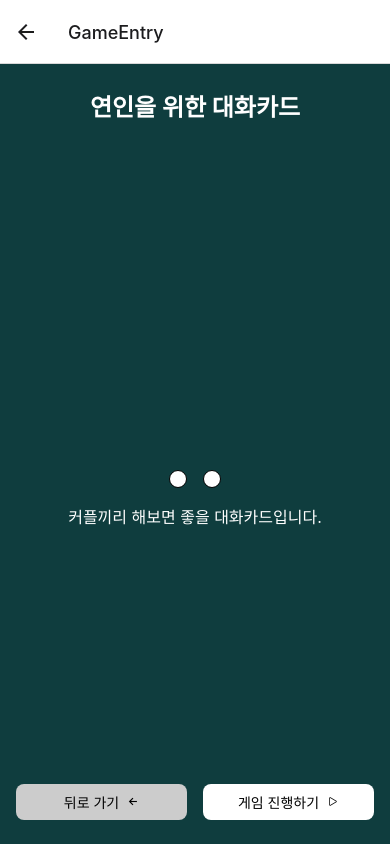
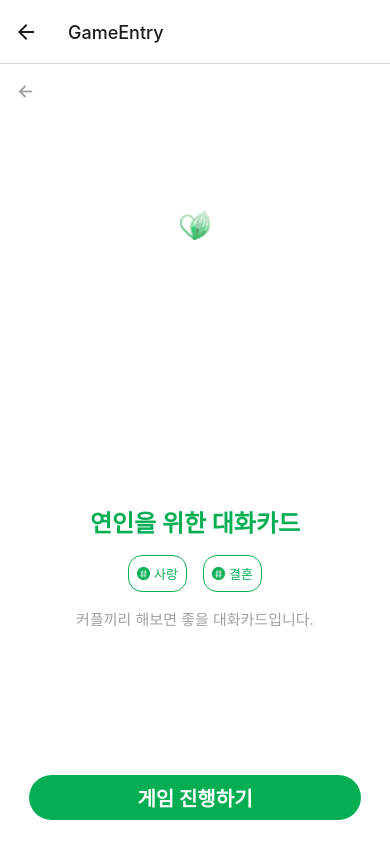
Before and after one commit to hanshinapt/h2h-frontend, a React Native app: screen /GameEntry in a window 390 px wide. Built offline with nearby package versions, Linux system fonts and the light colour scheme.

Commit message:
[style] GameEntry 페이지 디자인 작업

```diff
--- a/app/screens/gameEntry/gameEntry.tsx
+++ b/app/screens/gameEntry/gameEntry.tsx
@@ -1,4 +1,4 @@
-import { Text, ScrollView } from 'react-native';
+import { ScrollView, Text } from 'react-native';
 import { useSetRecoilState } from 'recoil';
 import styled from 'styled-components/native';
 import { NativeStackNavigationProp } from '@react-navigation/native-stack';
@@ -6,7 +6,6 @@ import { StackParamList } from '@/App';
 import { getGameInfo } from '@/api/GameEntryAPI';
 import ImageComponent from '@/components/common/Image';
 import ChipComponent from '@/components/gameEntry/Chip';
-import IconButtonComponent from '@/components/common/IconButton';
 import { deckIdState } from '@/store/GameStore';
 import Icon from 'react-native-vector-icons/Ionicons';
 
@@ -29,37 +28,46 @@ const GameEntry = ({ navigation }: GameEntryProps) => {
 
 	return (
 		<GameEntryContainer>
-			<GameTitle>{title}</GameTitle>
+			<ArrowBackButton onPress={navigation.goBack}>
+				<Icon name="arrow-back-outline" size={20} color="#a1a1a1" />
+			</ArrowBackButton>
 
 			<GameContentsWrapper>
+				<ImageComponent
+					width={30}
+					height={30}
+					imageUrl={require('@assets/logo.png')}
+				/>
 				<GameImageWrapper>
 					<ImageComponent imageUrl={require('@assets/love/love1.jpg')} />
 				</GameImageWrapper>
+				<GameTitle>{title}</GameTitle>
+
 				<GameChipsWrapper>
 					<ScrollView
 						horizontal
 						showsHorizontalScrollIndicator={false}
 						contentContainerStyle={{ gap: 16 }}>
 						{tags.map(({ id, name }) => (
-							<ChipComponent key={id} text={`# ${name}`} color="#51987F" />
+							<ChipComponent key={id} borderColor="#06AE53">
+								<ChipContents>
+									<ImageComponent
+										width={13}
+										height={13}
+										imageUrl={require('@assets/hashTag.jpg')}
+									/>
+									<ChipText>{name}</ChipText>
+								</ChipContents>
+							</ChipComponent>
 						))}
 					</ScrollView>
 				</GameChipsWrapper>
 				<GameDesc>{description}</GameDesc>
 			</GameContentsWrapper>
 
-			<ButtonsContainer>
-				<IconButtonComponent
-					bgColor="#CCCCCC"
-					onPress={() => navigation.goBack()}>
-					<Text>뒤로 가기</Text>
-					<Icon name="arrow-back-outline" />
-				</IconButtonComponent>
-				<IconButtonComponent onPress={handlePressPlayGame}>
-					<Text>게임 진행하기</Text>
-					<Icon name="play-outline" />
-				</IconButtonComponent>
-			</ButtonsContainer>
+			<PlayButton onPress={handlePressPlayGame}>
+				<PlayButtonText>게임 진행하기</PlayButtonText>
+			</PlayButton>
 		</GameEntryContainer>
 	);
 };
@@ -72,45 +80,73 @@ const GameEntryContainer = styled.View`
 	flex-direction: column;
 	align-items: center;
 	justify-content: space-between;
-	background-color: #0f3d3e;
+	background-color: white;
 	padding: 24px 0px;
 	gap: 24px;
+`;
+
+const ArrowBackButton = styled.TouchableOpacity`
+	position: absolute;
+	top: 0;
+	left: 0;
+	padding: 16px;
 `;
 
 const GameTitle = styled.Text`
 	font-size: 24px;
 	font-weight: bold;
-	color: white;
+	color: #06ae53;
 `;
 
 const GameContentsWrapper = styled.View`
 	flex: 1;
 	align-items: center;
+	justify-content: center;
 	gap: 16px;
 	width: 100%;
+	height: 100%;
 `;
 
 const GameImageWrapper = styled.View`
-	width: 100%;
-	height: 50%;
+	width: 200px;
+	height: 200px;
+	border-radius: 100px;
+	overflow: hidden;
+	margin: 16px 0;
 `;
 
 const GameChipsWrapper = styled.View`
 	width: 100%;
 	align-items: center;
+`;
+
+const ChipContents = styled.View`
+	flex-direction: row;
+	gap: 4px;
+`;
+
+const ChipText = styled.Text`
+	font-size: 13px;
+	color: #06ae53;
+`;
+
+const GameDesc = styled.Text`
+	font-size: 15px;
+	color: #a1a1a1;
 	padding: 0 16px;
 `;
 
-const GameDesc = styled.Text`
-	font-size: 16px;
-	color: white;
-	padding: 0 16px;
+const PlayButton = styled.TouchableOpacity`
+	justify-content: center;
+	align-items: center;
+	width: 85%;
+	height: 45px;
+	background-color: #06ae53;
+	border-radius: 40px;
 `;
 
-const ButtonsContainer = styled.View`
-	flex-direction: row;
-	justify-content: space-around;
-	width: 100%;
-	padding: 0 16px;
-	gap: 16px;
+const PlayButtonText = styled.Text`
+	font-size: 20px;
+	font-weight: 700;
+	color: white;
 `;
```
